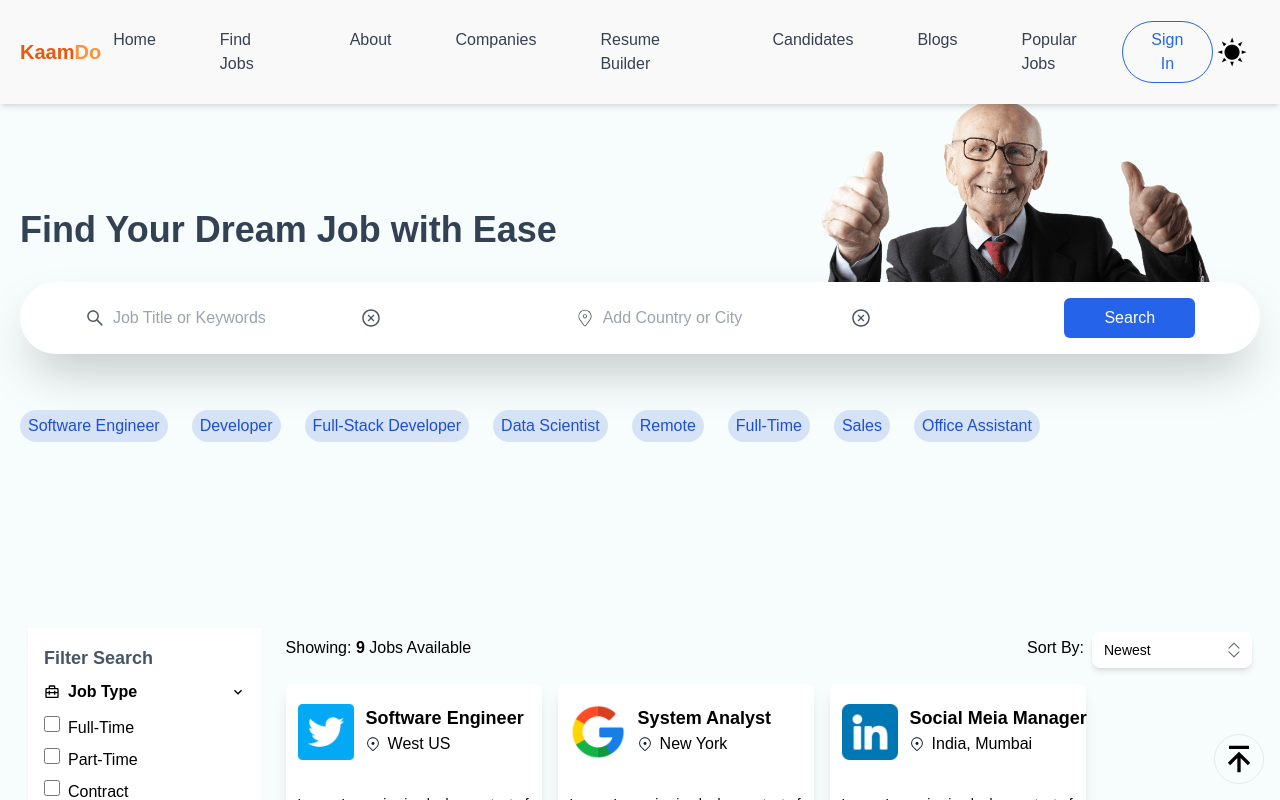
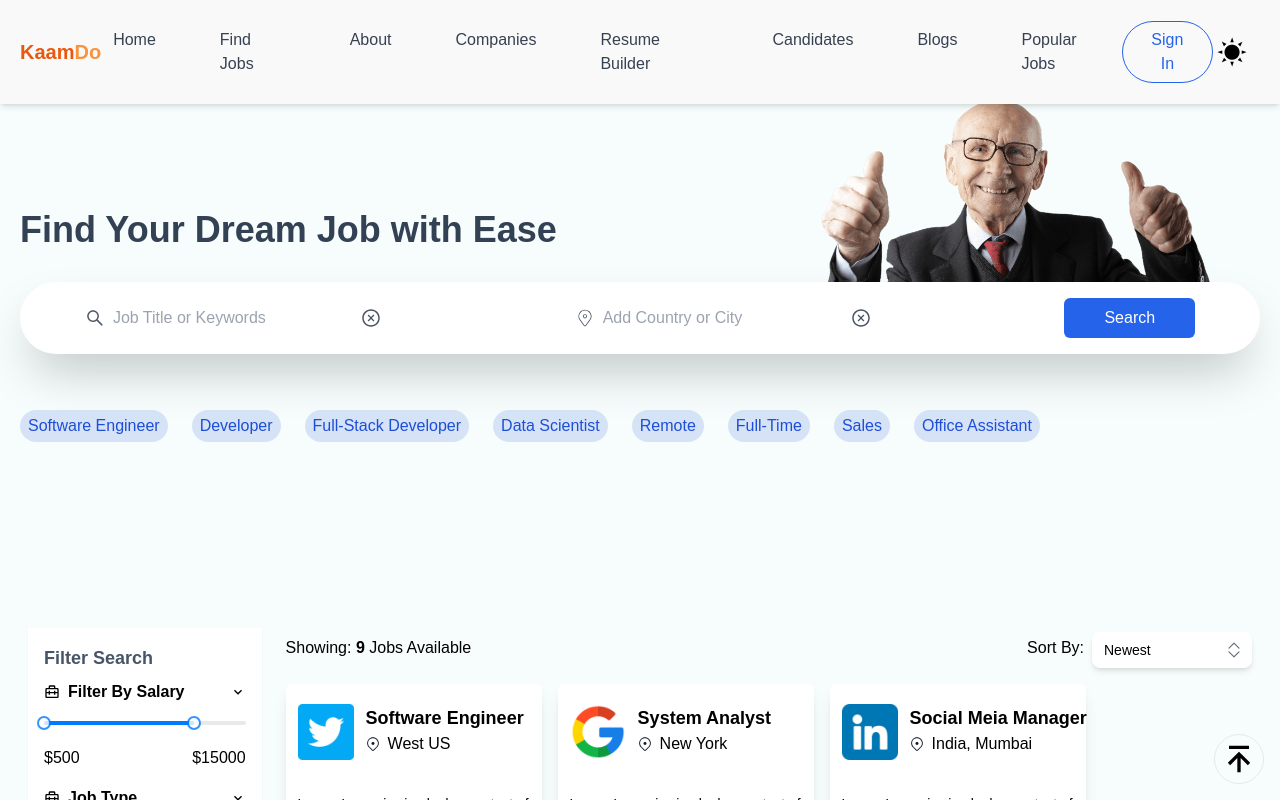
Before and after one commit to Varshithk2411/SE_Project_Kaam-Do, a React (Vite) app in the folder client/: page /find-jobs in a window 1280 px wide. Shown: the top 800 px of the page. Built offline with nearby package versions, Linux system fonts and the light colour scheme.

Commit message:
Update FindJobs.jsx

```diff
--- a/client/src/pages/FindJobs.jsx
+++ b/client/src/pages/FindJobs.jsx
@@ -3,7 +3,7 @@ import { useLocation, useNavigate } from "react-router-dom";
 import { BiBriefcaseAlt2 } from "react-icons/bi";
 import { BsStars } from "react-icons/bs";
 import { MdOutlineKeyboardArrowDown } from "react-icons/md";
-
+import Slider from "rc-slider";
 import Header from "../components/Header";
 import { experience, jobTypes, jobs } from "../utils/data";
 import { CustomButton, JobCard, ListBox } from "../components";
@@ -19,13 +19,14 @@ const FindJobs = () => {
   const [jobLocation, setJobLocation] = useState("");
   const [filterJobTypes, setFilterJobTypes] = useState([]);
   const [filterExp, setFilterExp] = useState([]);
-
+  const [salaryRange, setSalaryRange] = useState([500, 15000]); // Salary range state
   const [isFetching, setIsFetching] = useState(false);
 
   const location = useLocation();
   const navigate = useNavigate();
 
   const filterJobs = (val) => {
+    console.log(filterJobTypes)
     if (filterJobTypes.includes(val)) {
       setFilterJobTypes(filterJobTypes.filter((el) => el !== val));
     } else {
@@ -41,13 +42,13 @@ const FindJobs = () => {
     }
   };
 
-  const filteredJobs = jobs
-    .filter((job) => {
+  const filteredJobs = jobs.filter((job) => {
       const jobTypeMatch = filterJobTypes.length === 0 || filterJobTypes.includes(job.jobType);
       const expMatch = filterExp.length === 0 || filterExp.some(exp => exp === job.experience);
-      return jobTypeMatch && expMatch;
-    })
-    .sort((a, b) => {
+      const salary = parseInt(job.salary, 10); // Ensure salary is a number
+      const salaryMatch = salary >= salaryRange[0] && salary <= salaryRange[1];
+      return jobTypeMatch && expMatch && salaryMatch;
+    }).sort((a, b) => {
       switch (sort) {
         case "Newest":
           return new Date(b.createdAt) - new Date(a.createdAt);
@@ -65,6 +66,12 @@ const FindJobs = () => {
           return 0;
       }
     });
+
+    const handleSalaryChange = (range) => {
+      console.log(range)
+      setSalaryRange(range);
+
+    };
 
   return (
     <div>
@@ -92,7 +99,35 @@ const FindJobs = () => {
       <div className="container mx-auto flex gap-6 2xl:gap-10 md:px-7 py-0 md:py-6 bg-[#f7fdfd] dark:bg-slate-800">
         <div className="hidden md:flex flex-col w-1/5 px-4 py-4 h-fit bg-white dark:bg-slate-900 shadow-sm">
           <p className="text-lg font-semibold text-slate-600 dark:text-slate-100">Filter Search</p>
+          <div className="py-2">
+            <div className="flex justify-between mb-3">
+              <p className="flex items-center gap-2 font-semibold">
+                <BiBriefcaseAlt2 />
+                Filter By Salary
+              </p>
 
+              <button>
+                <MdOutlineKeyboardArrowDown />
+              </button>
+            </div>
+
+            <div className="flex flex-col gap-2">
+            <Slider
+            range
+            min={500}
+            max={20000}
+            defaultValue={salaryRange}
+            value={salaryRange}
+            onChange={handleSalaryChange}
+            trackStyle={{ backgroundColor: "#007BFF" }}
+            handleStyle={[{ borderColor: "#007BFF" }, { borderColor: "#007BFF" }]}
+          />
+          <div className="flex justify-between mt-2">
+            <span>${salaryRange[0]}</span>
+            <span>${salaryRange[1]}</span>
+          </div>
+            </div>
+          </div>
           <div className="py-2">
             <div className="flex justify-between mb-3">
               <p className="flex items-center gap-2 font-semibold">
```
